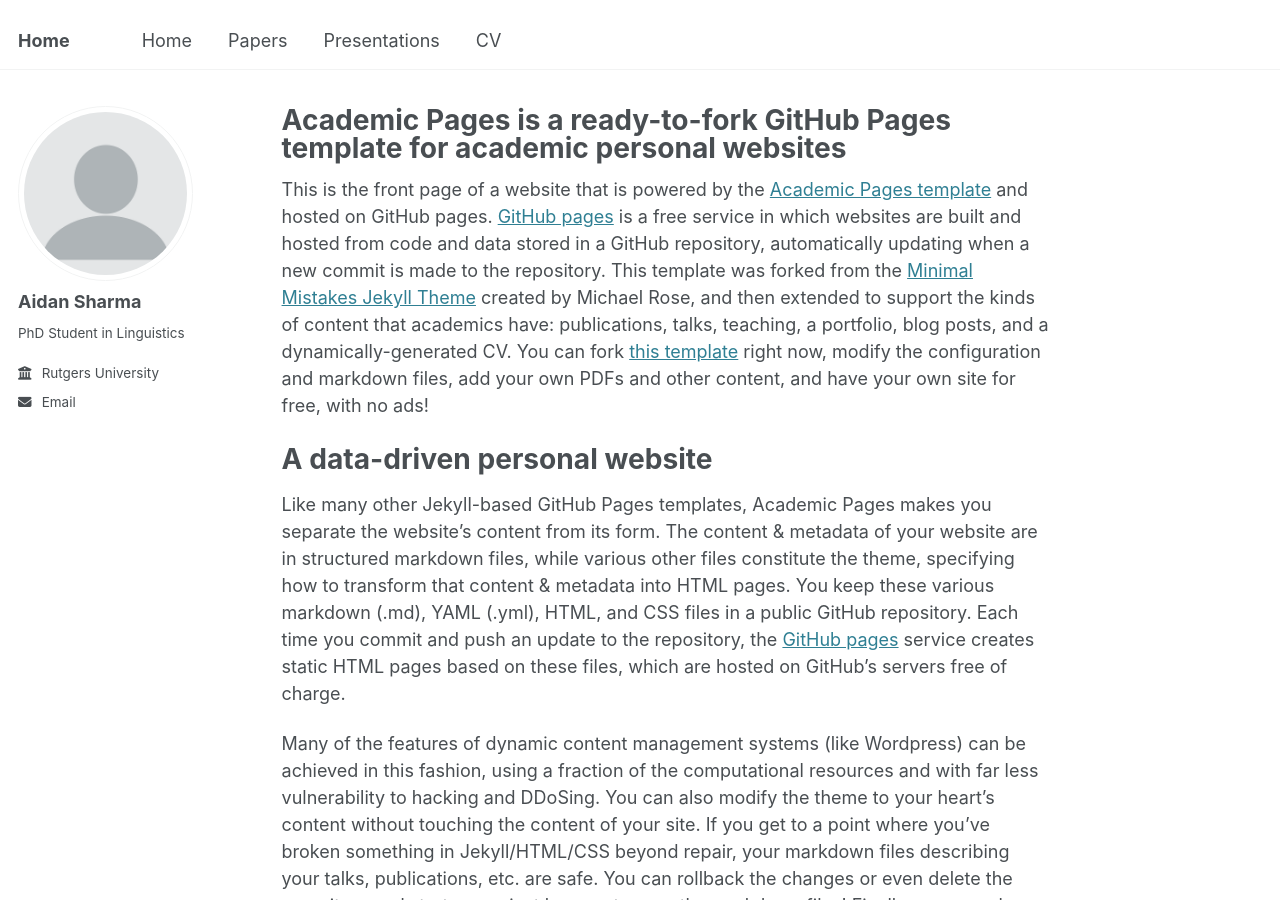
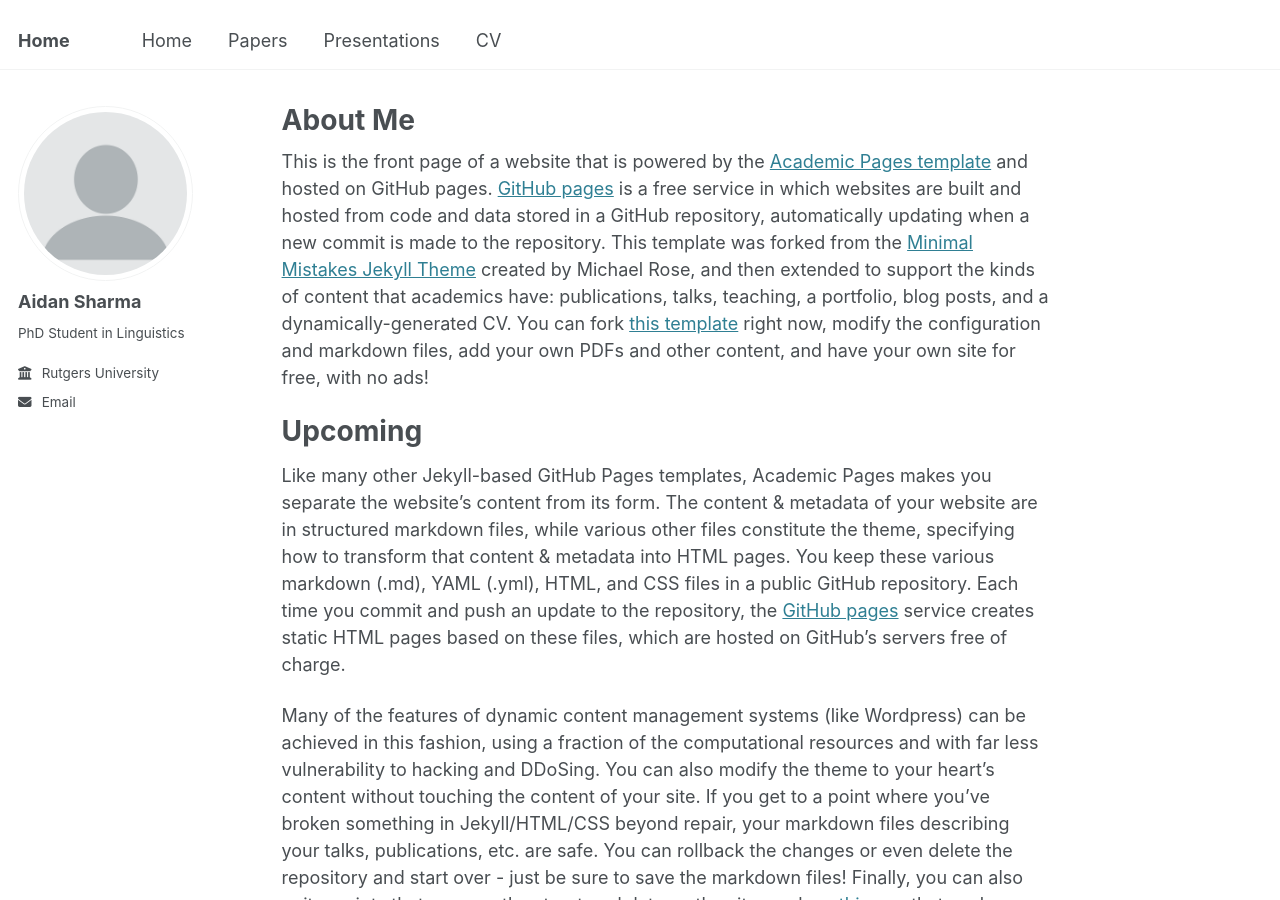
Before and after one commit to aidansharma98/aidansharma98.github.io, a Jekyll site: the page built from _pages/about.md, in a window 1280 px wide and 900 px high. Built offline with Jekyll 4.4.1, drawn with Linux system fonts in a browser that asks for light colours.

Commit message:
Update about.md

```diff
--- a/_pages/about.md
+++ b/_pages/about.md
@@ -1,6 +1,6 @@
 ---
 permalink: /
-title: "Academic Pages is a ready-to-fork GitHub Pages template for academic personal websites"
+title: "About Me"
 author_profile: true
 redirect_from:
   - /about/
@@ -9,7 +9,7 @@
 
 This is the front page of a website that is powered by the [Academic Pages template](https://github.com/academicpages/academicpages.github.io) and hosted on GitHub pages. [GitHub pages](https://pages.github.com) is a free service in which websites are built and hosted from code and data stored in a GitHub repository, automatically updating when a new commit is made to the repository. This template was forked from the [Minimal Mistakes Jekyll Theme](https://mmistakes.github.io/minimal-mistakes/) created by Michael Rose, and then extended to support the kinds of content that academics have: publications, talks, teaching, a portfolio, blog posts, and a dynamically-generated CV. You can fork [this template](https://github.com/academicpages/academicpages.github.io) right now, modify the configuration and markdown files, add your own PDFs and other content, and have your own site for free, with no ads!
 
-A data-driven personal website
+Upcoming
 ======
 Like many other Jekyll-based GitHub Pages templates, Academic Pages makes you separate the website's content from its form. The content & metadata of your website are in structured markdown files, while various other files constitute the theme, specifying how to transform that content & metadata into HTML pages. You keep these various markdown (.md), YAML (.yml), HTML, and CSS files in a public GitHub repository. Each time you commit and push an update to the repository, the [GitHub pages](https://pages.github.com/) service creates static HTML pages based on these files, which are hosted on GitHub's servers free of charge.
 
```
